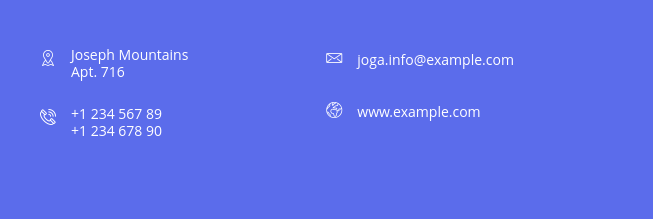
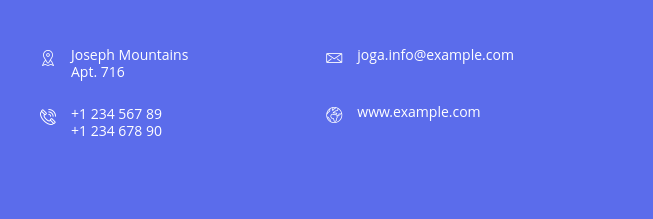
Before and after one commit to PavelGritsenko/Module_1, a plain HTML site: page index.html in a window 1280 px wide. Shown: the part 4314-4533 px from the top of the page, 615-1268 px from the left. Drawn offline with nearby package versions, Linux system fonts and the light colour scheme; files whose address does not match are found by name.

Commit message:
разложил файлы по нужным папкам/проапдейтил контакты

```diff
--- a/css/main.css
+++ b/css/main.css
@@ -677,56 +677,49 @@ main {
     color: #fff;
 }
 
-
 .footer_contact_inner {
     display: flex;
     flex-wrap: wrap;
 }
 
-.footer_contact_inner a {
+.footer_contact_inner a,
+.footer_contact_inner span {
     display: block;
 }
 
-.addres_phone {
-    width: 50%;
-    padding-right: 70px;
+.footer_contact_inner span {
+    margin-right: 15px;
+    font-size: 16px;
+    line-height: 1.375;
+    color: #fff;
 }
 
+.addres_phone,
 .mail_web {
     width: 50%;
+}
+
+.addres,
+.phone_number,
+.mail,
+.web {
+    display: flex;
+}
+
+.addres {
+    padding-right: 110px;
+    margin-bottom: 25px;
 }
 
 .location {
     font-style: normal;
 }
 
-.icon-location,
-.icon-call,
-.icon-envelope,
-.icon-planet {
-    margin-right: 15px;
-    font-size: 16px;
-    line-height: 1.375;
-    color: #fff;
+.mail {
+    margin-bottom: 2.5em;
 }
 
-.addres {
-    display: flex;
-    margin-bottom: 25px;
-}
-
-.phone_number {
-    display: flex;
-}
-
-.mail {
-    margin-bottom: 30px;
-}
-
-.location:hover,
-.mail:hover,
-.phone:hover,
-.web:hover {
+.footer_contact_inner a:hover {
     text-decoration: underline;
 }
 
@@ -758,6 +751,10 @@ main {
     .slider_block {
         width: 570px;
         padding: 0;
+    }
+
+    .mail {
+        margin-bottom: 3.5em;
     }
 }
 
@@ -843,6 +840,10 @@ main {
 
     .footer_about {
         padding-right: 60px;
+    }
+
+    .mail {
+        margin-bottom: 25px;
     }
 }
 
--- a/js/slick/slick.css
+++ b/css/slick.css
@@ -79,8 +79,8 @@
     display: none;
     float: left;
 
-    height: 100%;
-    min-height: 1px;
+    /* height: 100%; */
+    /* min-height: 1px; */
 }
 [dir='rtl'] .slick-slide
 {
@@ -110,7 +110,7 @@
 {
     display: block;
 
-    height: auto;
+    /* height: auto; */
 
     border: 1px solid transparent;
 }
--- a/index.html
+++ b/index.html
@@ -7,8 +7,8 @@
     <link rel="stylesheet" href="https://necolas.github.io/normalize.css/8.0.1/normalize.css">
     <link rel="stylesheet" href="css/style.css">
     <link rel="stylesheet" href="css/FREESCPT.css">
-    <link rel="stylesheet" href="js/slick/slick.css">
-    <link rel="stylesheet" href="js/slick/slick-theme.css">
+    <link rel="stylesheet" href="css/slick.css">
+    <link rel="stylesheet" href="css/slick-theme.css">
     <link rel="stylesheet" href="css/main.css">
     <link rel="icon" href="img/logo.png">
     <title>YOGA</title>
@@ -388,21 +388,27 @@
                             <div class="addres_phone">
                                 <div class="addres">
                                     <span class="icon-location"></span>
-                                <address>
-                                    <a href="#" class="location">Joseph Mountains<br> Apt. 716</a>
-                                </address>
+                                    <address>
+                                        <a href="#" class="location">Joseph Mountains Apt. 716</a>
+                                    </address>
                                 </div>
                                 <div class="phone_number">
                                     <span class="icon-call"></span>
-                                    <div class="phones">
-                                        <a href="#" class="phone">+1 234 567 89</a>
-                                        <a href="#" class="phone">+1 234 678 90</a>
+                                    <div class="phone">
+                                        <a href="#">+1 234 567 89</a>
+                                        <a href="#">+1 234 678 90</a>
                                     </div>
                                 </div>
                             </div>
                             <div class="mail_web">
-                                <a href="#" class="mail"><span class="icon-envelope"></span>joga.info@example.com</a>
-                                <a href="#" class="web"><span class="icon-planet"></span>www.example.com</a>
+                                <div class="mail">
+                                    <span class="icon-envelope"></span>
+                                    <a href="#">joga.info@example.com</a>
+                                </div>
+                                <div class="web">
+                                    <span class="icon-planet"></span>
+                                    <a href="#">www.example.com</a>
+                                </div>
                             </div>
                         </div>
                     </div>
```
Also changed, not shown: css/slick-theme.css (renamed from js/slick/slick-theme.css), fonts/slick.ttf (renamed from js/slick/fonts/slick.ttf), fonts/slick.woff (renamed from js/slick/fonts/slick.woff), 4 other files.
